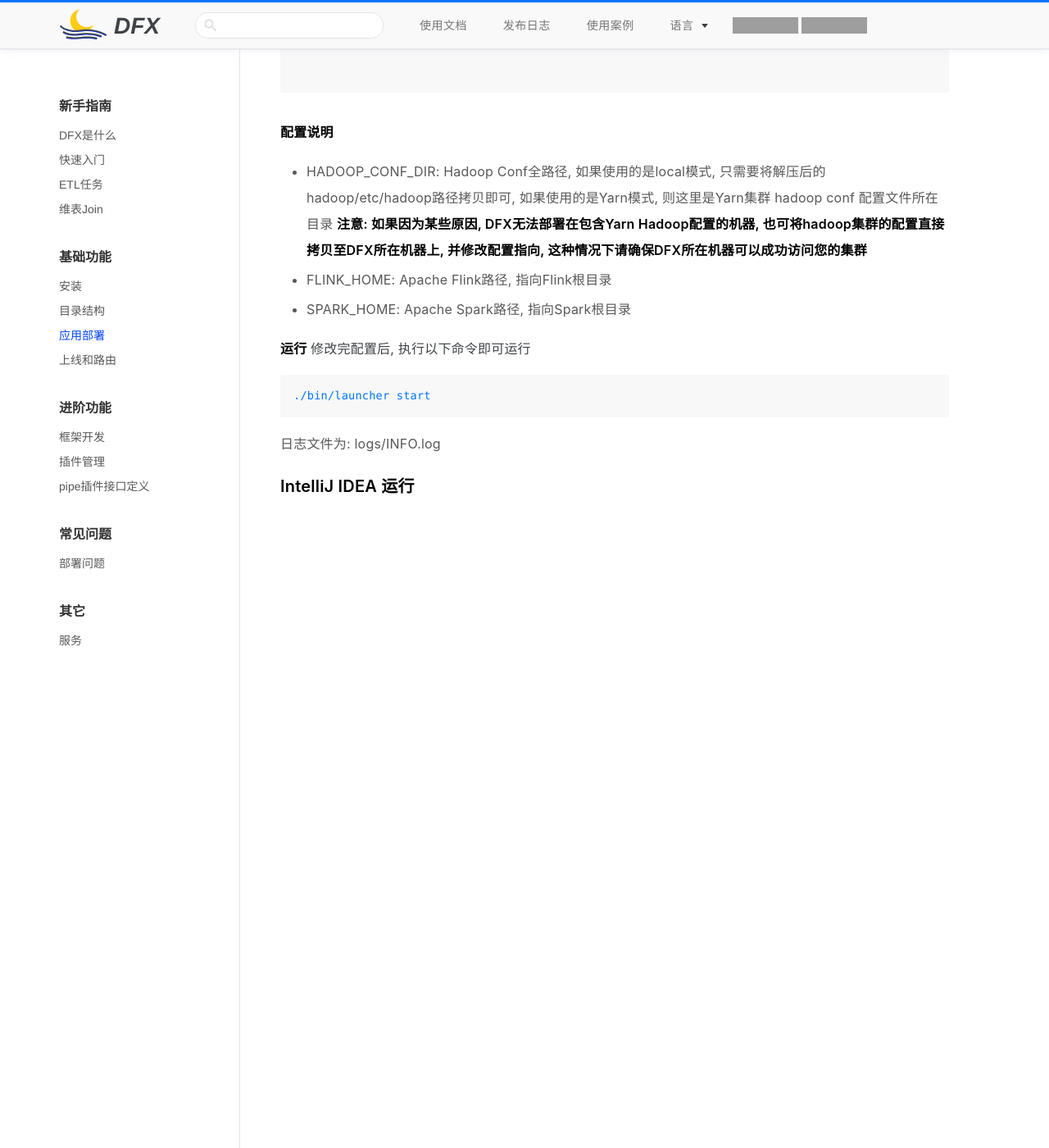
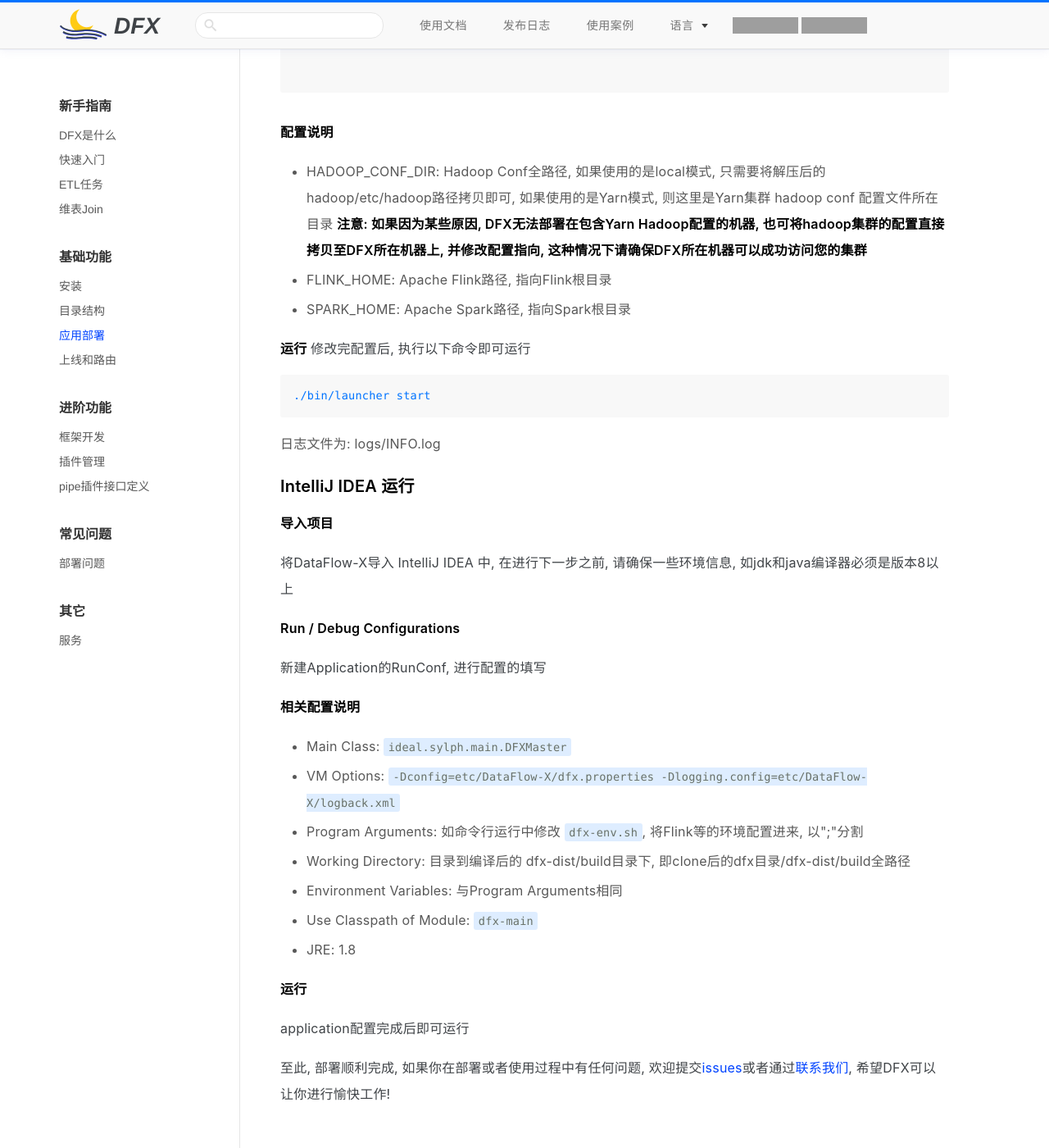
Before and after one commit to eklowlabs/eklowlabs.github.io, a Jekyll site: the page open_flow/bigdata/dfx/core_pages/language/zh-cn/docs/basics/deployment.html, which Jekyll copies as it is, in a window 1280 px wide and 1400 px high, scrolled down 2378 px. Shown: the whole window at 82% size. Built offline with Jekyll 4.4.1, drawn with Linux system fonts in a browser that asks for light colours; grey boxes are pictures that could not be loaded.

Commit message:
Success Build EklowLabs Home

```diff
--- a/open_flow/bigdata/dfx/core_pages/language/zh-cn/docs/basics/deployment.html
+++ b/open_flow/bigdata/dfx/core_pages/language/zh-cn/docs/basics/deployment.html
@@ -203,10 +203,23 @@
 
 
             <h3>IntelliJ IDEA 运行</h3>
-
-
-
-
+            <p><strong>导入项目</strong></p>
+            <p>将DataFlow-X导入 IntelliJ IDEA 中, 在进行下一步之前, 请确保一些环境信息, 如jdk和java编译器必须是版本8以上</p>
+            <p><strong>Run / Debug Configurations</strong></p>
+            <p>新建Application的RunConf, 进行配置的填写</p>
+            <p><strong>相关配置说明</strong></p>
+            <ul>
+                <li>Main Class: <code>ideal.sylph.main.DFXMaster</code></li>
+                <li>VM Options: <code>-Dconfig=etc/DataFlow-X/dfx.properties -Dlogging.config=etc/DataFlow-X/logback.xml</code></li>
+                <li>Program Arguments: 如命令行运行中修改 <code>dfx-env.sh</code>, 将Flink等的环境配置进来, 以";"分割</li>
+                <li>Working Directory: 目录到编译后的 dfx-dist/build目录下, 即clone后的dfx目录/dfx-dist/build全路径</li>
+                <li>Environment Variables: 与Program Arguments相同</li>
+                <li>Use Classpath of Module: <code>dfx-main</code></li>
+                <li>JRE: 1.8</li>
+            </ul>
+            <p><strong>运行</strong></p>
+            <p>application配置完成后即可运行</p>
+            <p>至此, 部署顺利完成, 如果你在部署或者使用过程中有任何问题, 欢迎提交<a href="https://github.com/eklowlabs/DataFlow-X/issues">issues</a>或者通过<a href="mailto:eklowlabs@outlook.com">联系我们</a>, 希望DFX可以让你进行愉快工作!</p>
         </article>
 
         <aside id="mobileAside" class="toc">
```
